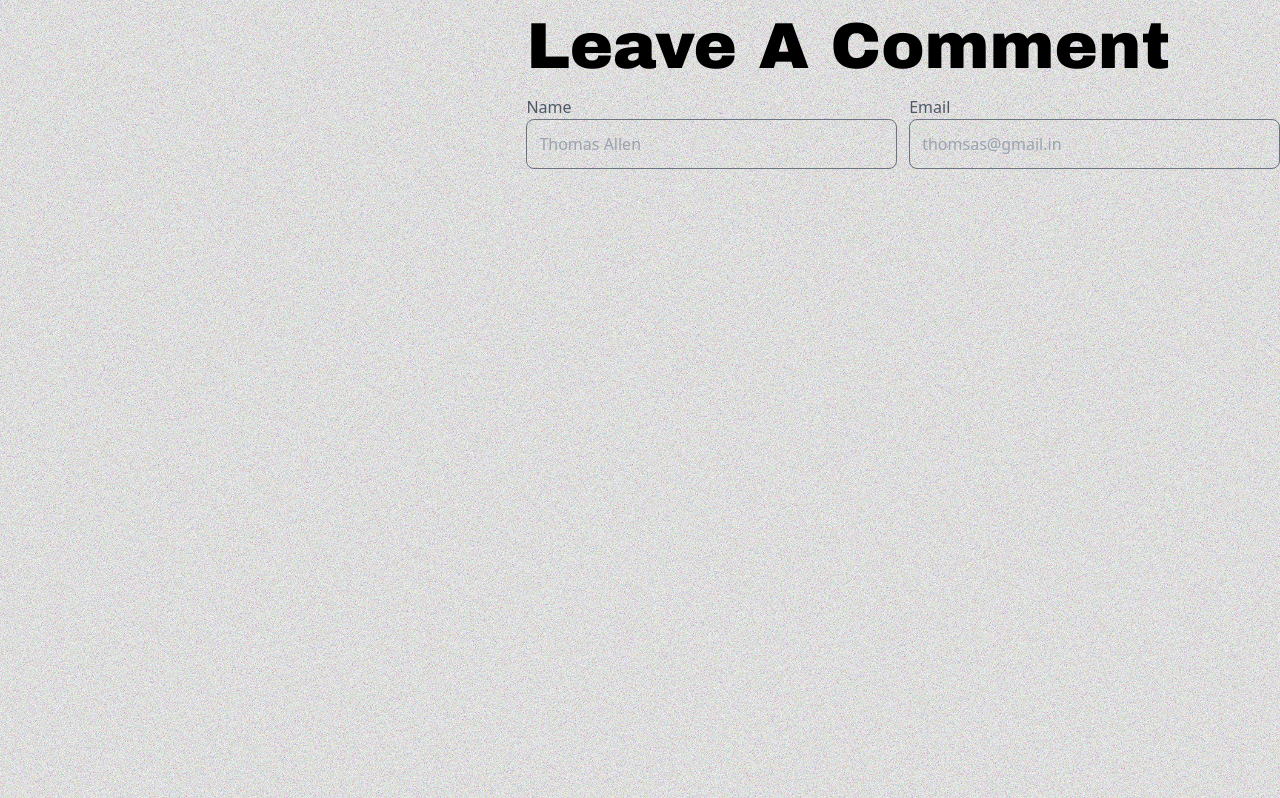
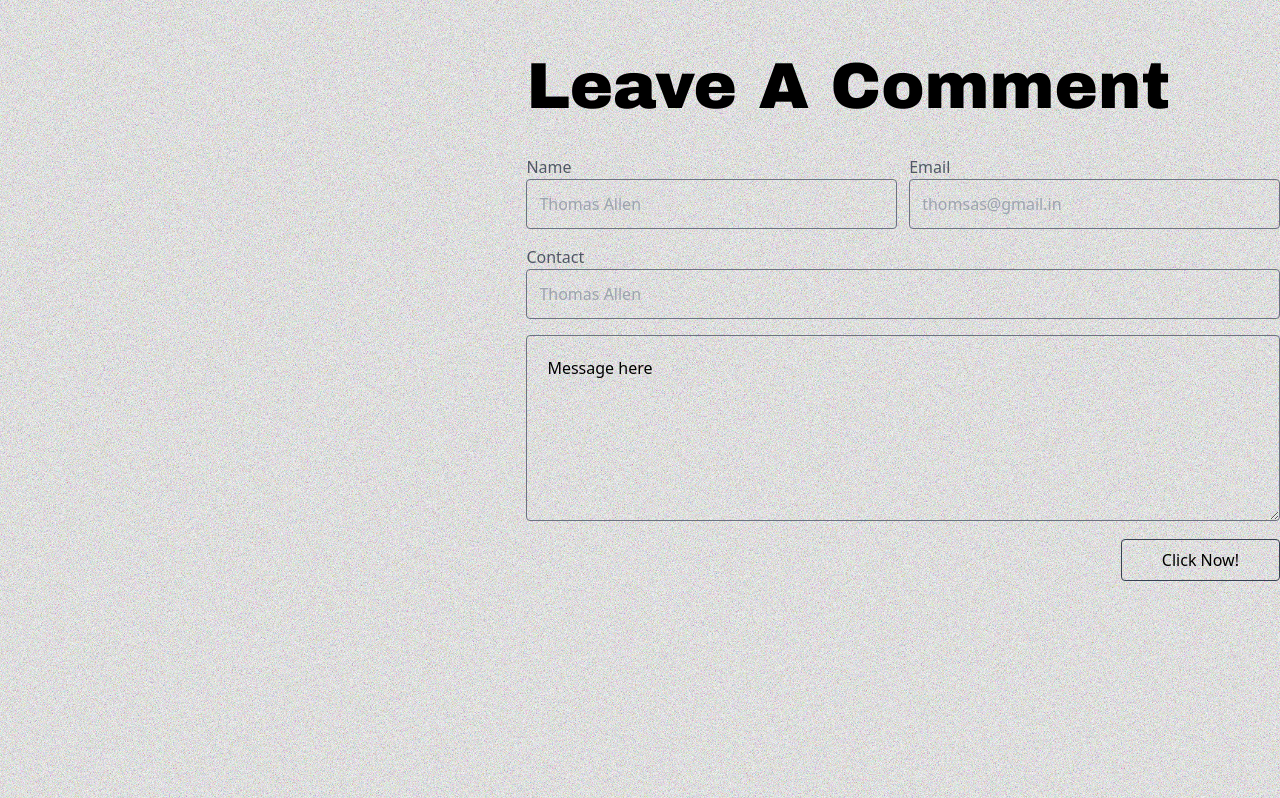
Before and after one commit to Npkrathour/thomas, a website: page index.html in a window 1280 px wide. Shown: the part 4236-5034 px from the top of the page. Drawn offline with nearby package versions, Linux system fonts and the light colour scheme.

Commit message:
create a contact section

```diff
--- a/index.html
+++ b/index.html
@@ -302,7 +302,7 @@
     </section>
     <!-- ===============Contact us Page=============== -->
     <section class="bg-banner bg-cover w-full h-screen bg-fixed">
-        <div class="container w-[1320px] mx-auto">
+        <div class="container w-[1320px] mx-auto py-10">
             <div class="flex justify-between gap-6">
                 <div class="w-[40%]">
 
@@ -310,27 +310,40 @@
                 <div class="w-[60%]">
                     <div class="form-section">
                         <h2>Leave A Comment</h2>
-                        <form action="" method="get">
-                            <div class="flex justify-between gap-3 items-center w-full">
+                        <form action="" method="get" class="pt-5">
+                            <div class="flex justify-between gap-3 items-center w-full mb-4">
                                 <div class="form-group w-full">
                                     <label for=""
                                         class="text-base text-gray-700 font-medium opacity-85 py-2">Name</label>
-                                    <input type="text"
-                                        class="w-full p-3 rounded-lg bg-transparent border border-gray-500"
+                                    <input type="text" class="w-full p-3 rounded bg-transparent border border-gray-500"
                                         placeholder="Thomas Allen">
                                 </div>
                                 <div class="form-group w-full">
                                     <label for=""
                                         class="text-base text-gray-700 font-medium opacity-85 py-2">Email</label>
-                                    <input type="text"
-                                        class="w-full p-3 rounded-lg bg-transparent border border-gray-500"
+                                    <input type="text" class="w-full p-3 rounded bg-transparent border border-gray-500"
                                         placeholder="thomsas@gmail.in">
                                 </div>
                             </div>
-                        </form>
+                            <div class="form-group mb-4">
+                                <label for=""
+                                    class="text-base text-gray-700 font-medium opacity-85 py-2">Contact</label>
+                                <input type="text" class="w-full p-3 rounded bg-transparent border border-gray-500"
+                                    placeholder="Thomas Allen">
+                            </div>
+                            <div class="form-group">
+                                <textarea name="" cols="6" rows="6"
+                                    class="w-full bg-transparent rounded border border-gray-500 p-5"
+                                    id="">Message here </textarea>
+                            </div>
+                            <div class="form-group flex justify-end pt-3">
+                                <button class="px-10 py-2 border border-gray-700 rounded">Click Now!</button>
+                            </div>
                     </div>
+                    </form>
                 </div>
             </div>
+        </div>
         </div>
     </section>
 
```
